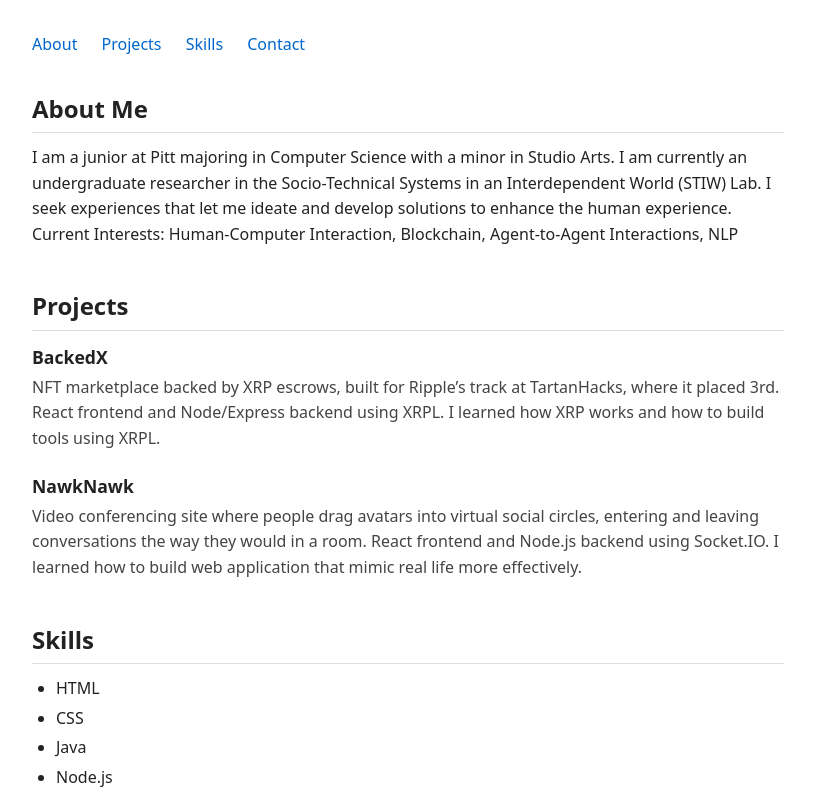
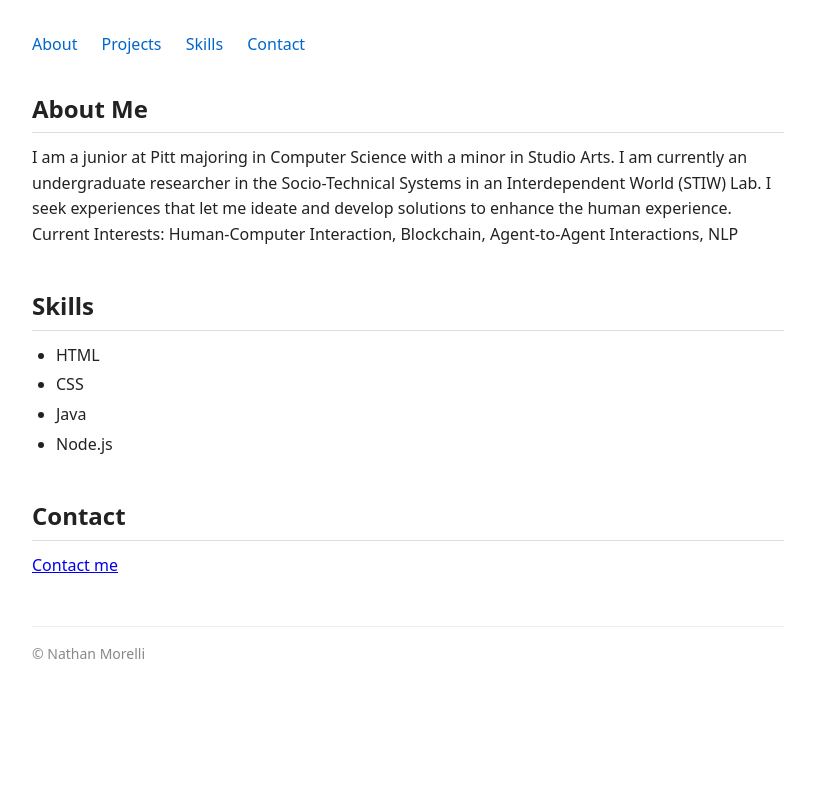
Before and after one commit to 1N4B0M9/NathanPortfolio-1530, a plain HTML site: page index.html in a window 1280 px wide. Shown: the top 800 px of the page, without its empty margins (232-1047 px from the left). Drawn offline with Linux system fonts and the light colour scheme.

Commit message:
deleted projects

```diff
--- a/index.html
+++ b/index.html
@@ -33,22 +33,7 @@
       Current Interests: Human-Computer Interaction, Blockchain, Agent-to-Agent Interactions, NLP
     </section>
 
-    <section id="projects">
-      <h2>Projects</h2>
 
-      <div class="project">
-        <h3>BackedX</h3>
-        <p>NFT marketplace backed by XRP escrows, built for Ripple’s track at TartanHacks, where it placed 3rd. React frontend and Node/Express backend using XRPL. I learned how XRP works and how to build tools using XRPL.</p>
-      </div>
-      <div class="project">
-        <h3>NawkNawk</h3>
-        <p>Video conferencing site where people drag avatars into virtual social circles, entering and leaving conversations the way they would in a room. React frontend and Node.js backend using Socket.IO. I learned how to build web application that mimic real life more effectively.</p>
-
-      </div>
-
-
-      <!-- TODO: Add at least 2 project entries using the structure above -->
-    </section>
 
     <section id="skills">
       <h2>Skills</h2>
```
